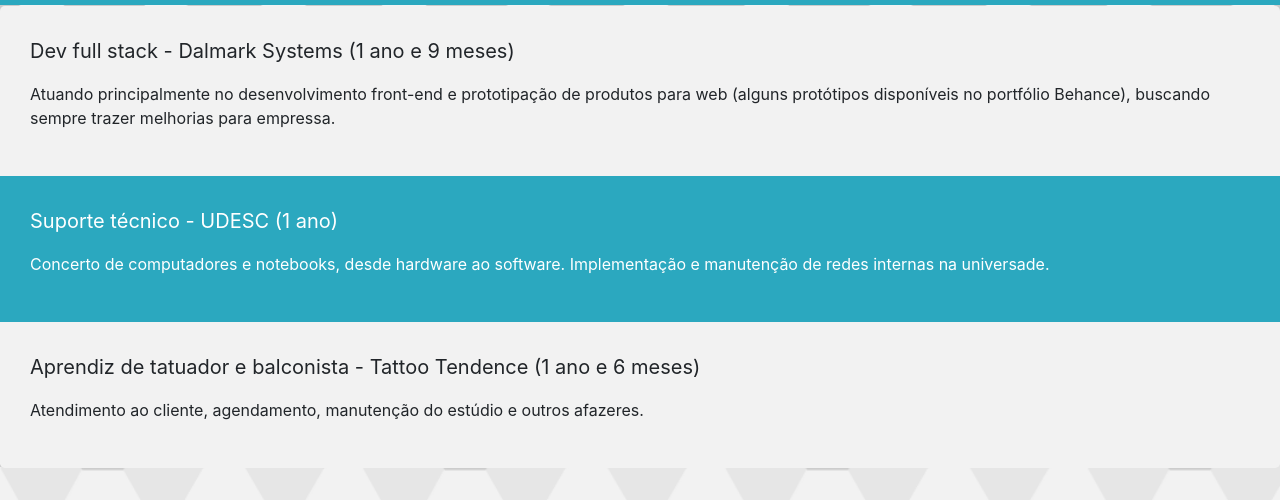
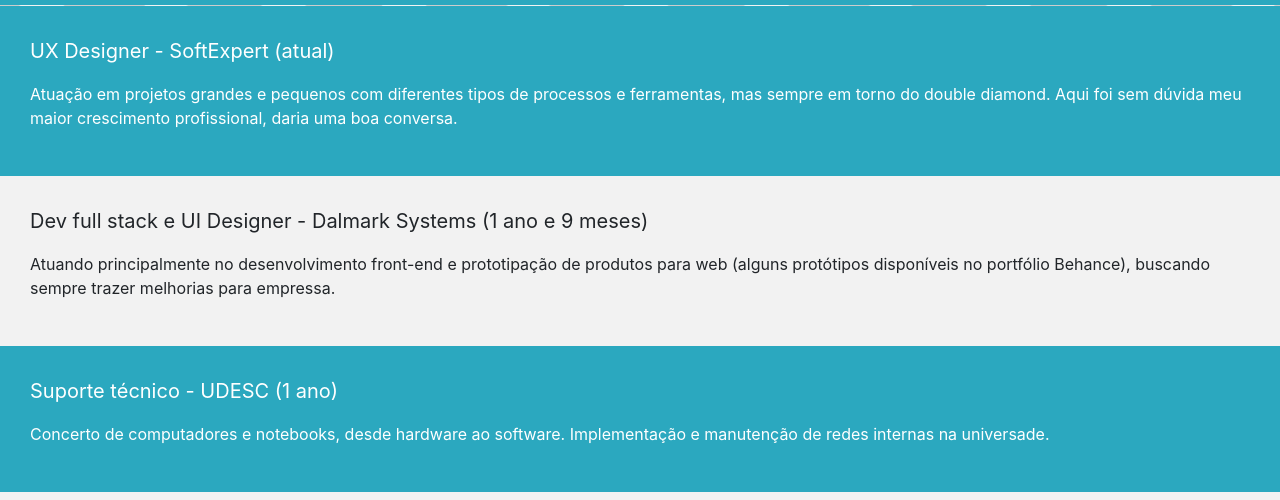
Before and after one commit to gabrielhxd/trabalhograf, a plain HTML site: page trabalhoExperiencia.html in a window 1280 px wide. Shown: the part 284-784 px from the top of the page. Drawn offline with nearby package versions, Linux system fonts and the light colour scheme.

Commit message:
Update trabalhoExperiencia.html

```diff
--- a/trabalhoExperiencia.html
+++ b/trabalhoExperiencia.html
@@ -338,8 +338,12 @@
     </div>
     <div class="paddingBody">
       <div class="jumbotron" style="background-color: #f2f2f2; padding: 0px 0px 0px 0px !important">
+         <div style="padding: 30px; background-color: #2BA8BF; color: white;">
+          <p class="lead ">UX Designer - SoftExpert (atual)</p>
+          <p>Atuação em projetos grandes e pequenos com diferentes tipos de processos e ferramentas, mas sempre em torno do double diamond. Aqui foi sem dúvida meu maior crescimento profissional, daria uma boa conversa.</p>
+        </div>
         <div style="padding: 30px">
-          <p class="lead ">Dev full stack - Dalmark Systems (1 ano e 9 meses)</p>
+          <p class="lead ">Dev full stack e UI Designer - Dalmark Systems (1 ano e 9 meses)</p>
           <p>
             Atuando principalmente no desenvolvimento front-end e prototipação de produtos para web (alguns protótipos disponíveis no portfólio Behance),
             buscando sempre trazer melhorias para empressa.
```
